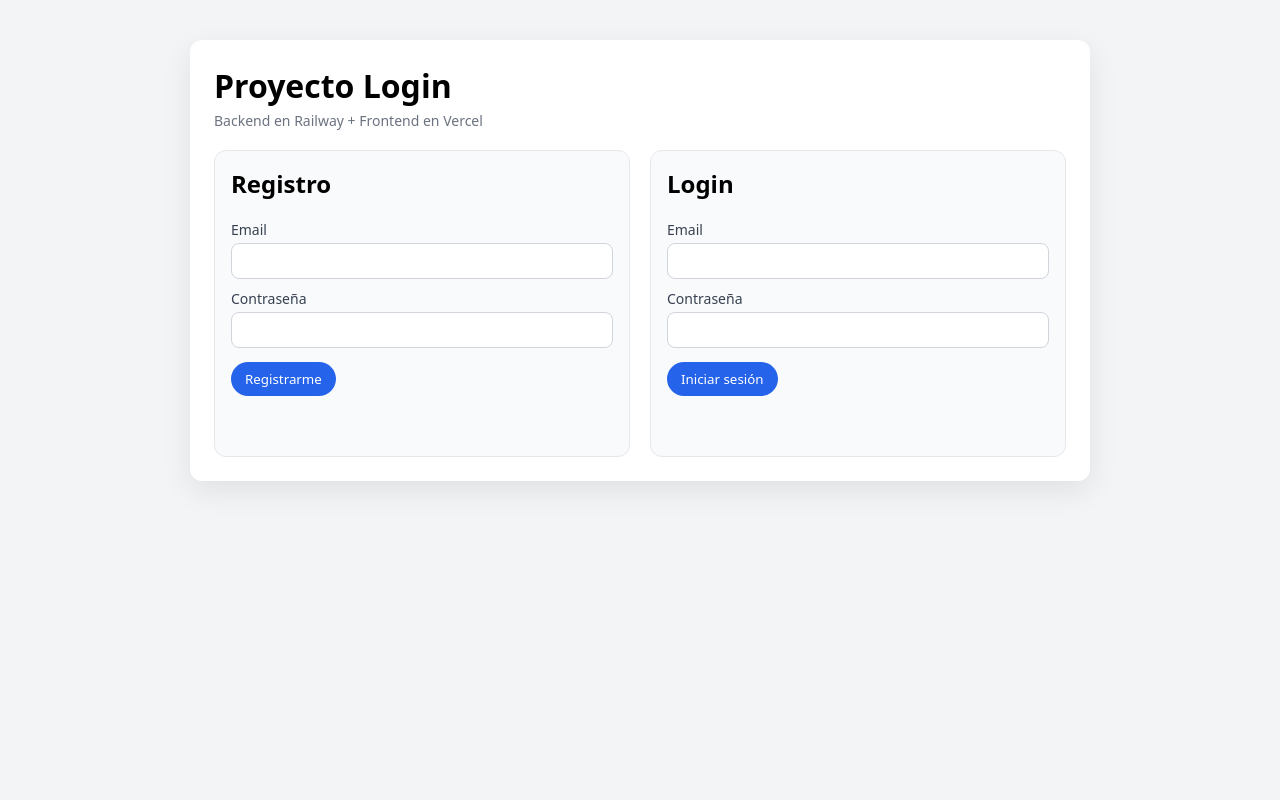
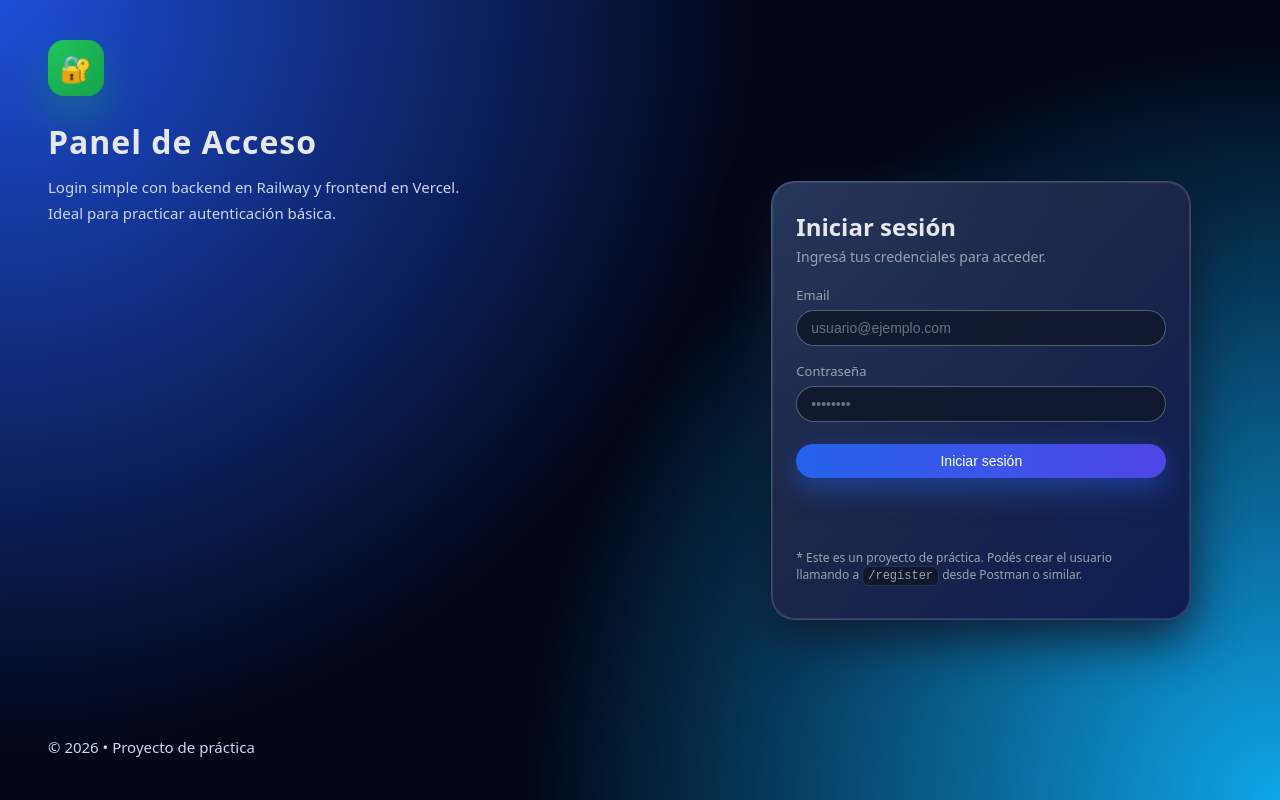
Before and after one commit to alecruz/frontend, a plain HTML site: page index.html in a window 1280 px wide. Drawn offline with Linux system fonts and the light colour scheme.

Commit message:
frontend 2

```diff
--- a/index.html
+++ b/index.html
@@ -2,53 +2,71 @@
 <html lang="es">
 <head>
   <meta charset="UTF-8" />
-  <title>Login simple</title>
+  <title>Iniciar sesión</title>
+  <meta name="viewport" content="width=device-width, initial-scale=1" />
   <link rel="stylesheet" href="styles.css" />
 </head>
 <body>
-  <div class="container">
-    <h1>Proyecto Login</h1>
-    <p class="subtitle">Backend en Railway + Frontend en Vercel</p>
-
-    <div class="cards">
-      <!-- Registro -->
-      <div class="card">
-        <h2>Registro</h2>
-        <form id="register-form">
-          <label for="register-email">Email</label>
-          <input type="email" id="register-email" required />
-
-          <label for="register-password">Contraseña</label>
-          <input type="password" id="register-password" required />
-
-          <button type="submit">Registrarme</button>
-        </form>
-        <p id="register-message" class="message"></p>
+  <div class="page">
+    <div class="brand-panel">
+      <div class="brand-content">
+        <div class="brand-logo">
+          <!-- Podés reemplazar esto por un logo real -->
+          <span class="brand-icon">🔐</span>
+        </div>
+        <h1>Panel de Acceso</h1>
+        <p>
+          Login simple con backend en Railway y frontend en Vercel.
+          Ideal para practicar autenticación básica.
+        </p>
       </div>
-
-      <!-- Login -->
-      <div class="card">
-        <h2>Login</h2>
-        <form id="login-form">
-          <label for="login-email">Email</label>
-          <input type="email" id="login-email" required />
-
-          <label for="login-password">Contraseña</label>
-          <input type="password" id="login-password" required />
-
-          <button type="submit">Iniciar sesión</button>
-        </form>
-        <p id="login-message" class="message"></p>
+      <div class="brand-footer">
+        <p>© 2026 • Proyecto de práctica</p>
       </div>
     </div>
 
-    <!-- Zona que se muestra si el login fue exitoso -->
-    <div id="protected-area" class="protected hidden">
-      <h2>Zona protegida</h2>
-      <p id="protected-text">
-        Estás logueado. Acá podrías mostrar info del usuario, panel, etc.
-      </p>
-      <button id="logout-btn">Cerrar sesión</button>
+    <div class="auth-panel">
+      <div class="auth-card">
+        <h2>Iniciar sesión</h2>
+        <p class="auth-subtitle">
+          Ingresá tus credenciales para acceder.
+        </p>
+
+        <form id="login-form" class="auth-form">
+          <div class="field">
+            <label for="login-email">Email</label>
+            <input
+              type="email"
+              id="login-email"
+              autocomplete="email"
+              placeholder="usuario@ejemplo.com"
+              required
+            />
+          </div>
+
+          <div class="field">
+            <label for="login-password">Contraseña</label>
+            <input
+              type="password"
+              id="login-password"
+              autocomplete="current-password"
+              placeholder="••••••••"
+              required
+            />
+          </div>
+
+          <button type="submit" id="login-button">
+            Iniciar sesión
+          </button>
+
+          <p id="login-message" class="message"></p>
+        </form>
+
+        <p class="hint">
+          * Este es un proyecto de práctica. Podés crear el usuario llamando a
+          <code>/register</code> desde Postman o similar.
+        </p>
+      </div>
     </div>
   </div>
 
--- a/styles.css
+++ b/styles.css
@@ -1,107 +1,255 @@
-* {
+:root {
+  --bg: #020617;
+  --bg-soft: #020617;
+  --card-bg: #020617;
+  --accent: #2563eb;
+  --accent-soft: rgba(37, 99, 235, 0.12);
+  --border-subtle: rgba(148, 163, 184, 0.3);
+  --text-main: #e5e7eb;
+  --text-muted: #9ca3af;
+  --danger: #f97373;
+  --success: #22c55e;
+}
+
+*,
+*::before,
+*::after {
   box-sizing: border-box;
-  font-family: system-ui, -apple-system, BlinkMacSystemFont, "Segoe UI", sans-serif;
 }
 
 body {
   margin: 0;
-  background: #f3f4f6;
-  display: flex;
-  justify-content: center;
-  align-items: flex-start;
+  font-family: system-ui, -apple-system, BlinkMacSystemFont, "Segoe UI",
+    sans-serif;
+  color: var(--text-main);
+  background:
+    radial-gradient(circle at top left, #1d4ed8 0, transparent 50%),
+    radial-gradient(circle at bottom right, #0ea5e9 0, transparent 50%),
+    var(--bg);
   min-height: 100vh;
 }
 
-.container {
-  margin-top: 40px;
-  background: #ffffff;
-  padding: 24px;
-  border-radius: 12px;
-  box-shadow: 0 10px 30px rgba(0, 0, 0, 0.08);
-  max-width: 900px;
-  width: 100%;
+/* Layout principal */
+
+.page {
+  display: flex;
+  min-height: 100vh;
 }
 
-h1 {
-  margin: 0;
+/* Panel de marca (lado izquierdo) */
+
+.brand-panel {
+  flex: 1.1;
+  display: flex;
+  flex-direction: column;
+  justify-content: space-between;
+  padding: 40px 48px;
+  color: #e5e7eb;
 }
 
-.subtitle {
-  margin: 4px 0 20px;
-  color: #6b7280;
-  font-size: 14px;
+.brand-content {
+  max-width: 420px;
 }
 
-.cards {
+.brand-logo {
+  width: 56px;
+  height: 56px;
+  border-radius: 16px;
   display: flex;
-  gap: 20px;
-  flex-wrap: wrap;
+  align-items: center;
+  justify-content: center;
+  margin-bottom: 24px;
+  background: radial-gradient(circle at top left, #22c55e, #16a34a);
+  box-shadow: 0 20px 45px rgba(22, 163, 74, 0.4);
 }
 
-.card {
-  flex: 1 1 250px;
-  background: #f9fafb;
-  border-radius: 12px;
-  padding: 16px;
-  border: 1px solid #e5e7eb;
+.brand-icon {
+  font-size: 26px;
 }
 
-.card h2 {
-  margin-top: 0;
+.brand-panel h1 {
+  margin: 0 0 12px;
+  font-size: 32px;
+  letter-spacing: 0.03em;
+}
+
+.brand-panel p {
+  margin: 0;
+  font-size: 15px;
+  line-height: 1.7;
+  color: #cbd5f5;
+}
+
+.brand-footer {
+  font-size: 13px;
+  color: var(--text-muted);
+}
+
+/* Panel de login (lado derecho) */
+
+.auth-panel {
+  flex: 1;
+  display: flex;
+  align-items: center;
+  justify-content: center;
+  padding: 32px;
+}
+
+.auth-card {
+  width: 100%;
+  max-width: 420px;
+  border-radius: 24px;
+  padding: 28px 24px 24px;
+  background: radial-gradient(
+        circle at top left,
+        rgba(37, 99, 235, 0.16),
+        transparent 55%
+      )
+      border-box,
+    linear-gradient(
+        to bottom right,
+        rgba(148, 163, 184, 0.25),
+        rgba(30, 64, 175, 0.4)
+      )
+      border-box,
+    var(--card-bg);
+  border: 1px solid var(--border-subtle);
+  box-shadow:
+    0 18px 50px rgba(15, 23, 42, 0.9),
+    0 0 0 1px rgba(148, 163, 184, 0.2) inset;
+  backdrop-filter: blur(14px);
+}
+
+.auth-card h2 {
+  margin: 0;
+  font-size: 24px;
+}
+
+.auth-subtitle {
+  margin-top: 4px;
+  margin-bottom: 20px;
+  font-size: 14px;
+  color: var(--text-muted);
+}
+
+/* Formulario */
+
+.auth-form {
+  display: flex;
+  flex-direction: column;
+  gap: 16px;
+}
+
+.field {
+  display: flex;
+  flex-direction: column;
+  gap: 6px;
 }
 
 label {
-  display: block;
-  margin-top: 10px;
-  font-size: 14px;
-  color: #374151;
+  font-size: 13px;
+  color: var(--text-muted);
 }
 
 input {
-  width: 100%;
-  padding: 8px 10px;
-  margin-top: 4px;
-  border-radius: 8px;
-  border: 1px solid #d1d5db;
+  border-radius: 999px;
+  border: 1px solid rgba(148, 163, 184, 0.5);
+  padding: 9px 14px;
+  font-size: 14px;
+  background: rgba(15, 23, 42, 0.85);
+  color: var(--text-main);
+  outline: none;
+  transition: all 0.18s ease;
+}
+
+input::placeholder {
+  color: #6b7280;
+}
+
+input:focus {
+  border-color: var(--accent);
+  box-shadow: 0 0 0 1px rgba(37, 99, 235, 0.4);
+  background: rgba(15, 23, 42, 0.97);
 }
 
 button {
-  margin-top: 14px;
-  padding: 8px 14px;
   border-radius: 999px;
   border: none;
-  background: #2563eb;
+  padding: 9px 14px;
+  font-size: 14px;
+  font-weight: 500;
+  cursor: pointer;
+  margin-top: 6px;
+  background: linear-gradient(to right, #2563eb, #4f46e5);
   color: white;
-  cursor: pointer;
-  font-weight: 500;
+  display: inline-flex;
+  align-items: center;
+  justify-content: center;
+  gap: 6px;
+  box-shadow: 0 10px 30px rgba(37, 99, 235, 0.5);
+  transition: transform 0.12s ease, box-shadow 0.12s ease, opacity 0.12s ease;
 }
 
 button:hover {
-  background: #1d4ed8;
+  transform: translateY(-1px);
+  box-shadow: 0 16px 40px rgba(37, 99, 235, 0.6);
+}
+
+button:active {
+  transform: translateY(0);
+  box-shadow: 0 8px 24px rgba(37, 99, 235, 0.5);
+}
+
+button:disabled {
+  opacity: 0.6;
+  cursor: default;
+  box-shadow: none;
 }
 
 .message {
   min-height: 20px;
-  font-size: 14px;
-  margin-top: 10px;
+  font-size: 13px;
+  margin-top: 8px;
 }
 
 .message.error {
-  color: #b91c1c;
+  color: var(--danger);
 }
 
 .message.success {
-  color: #047857;
+  color: var(--success);
 }
 
-.protected {
-  margin-top: 24px;
-  padding: 16px;
-  border-radius: 12px;
-  background: #ecfdf5;
-  border: 1px solid #bbf7d0;
+.hint {
+  margin-top: 14px;
+  font-size: 12px;
+  color: var(--text-muted);
 }
 
-.hidden {
-  display: none;
+.hint code {
+  background: rgba(15, 23, 42, 0.85);
+  border-radius: 6px;
+  padding: 2px 5px;
+  border: 1px solid rgba(148, 163, 184, 0.2);
 }
+
+/* Responsivo */
+
+@media (max-width: 880px) {
+  .page {
+    flex-direction: column;
+  }
+
+  .brand-panel {
+    padding: 24px 20px;
+    text-align: left;
+  }
+
+  .auth-panel {
+    padding: 16px 16px 32px;
+  }
+
+  .auth-card {
+    max-width: 100%;
+  }
+}
```
Also changed, not shown: app.js (+23 -58 lines).
